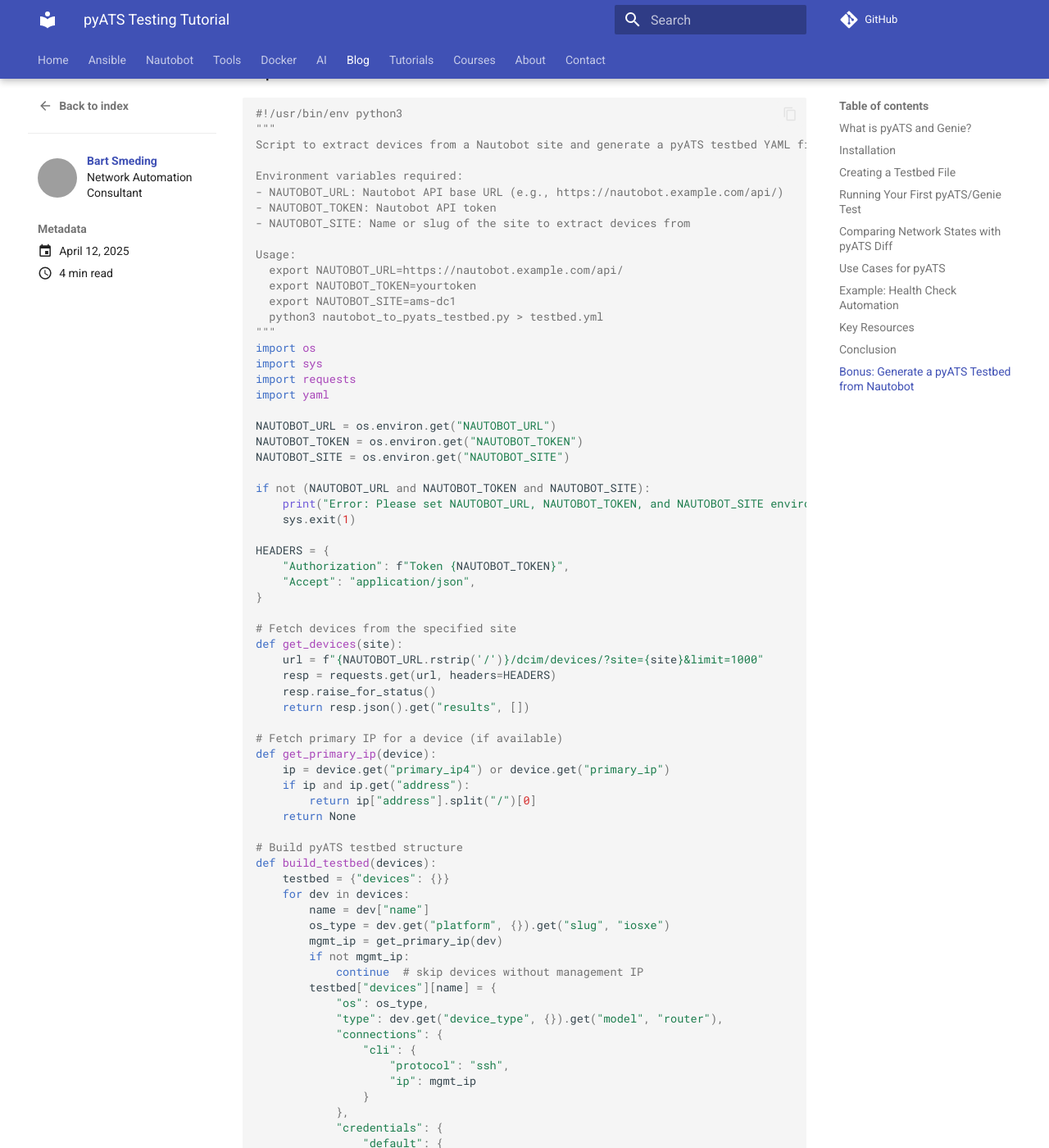
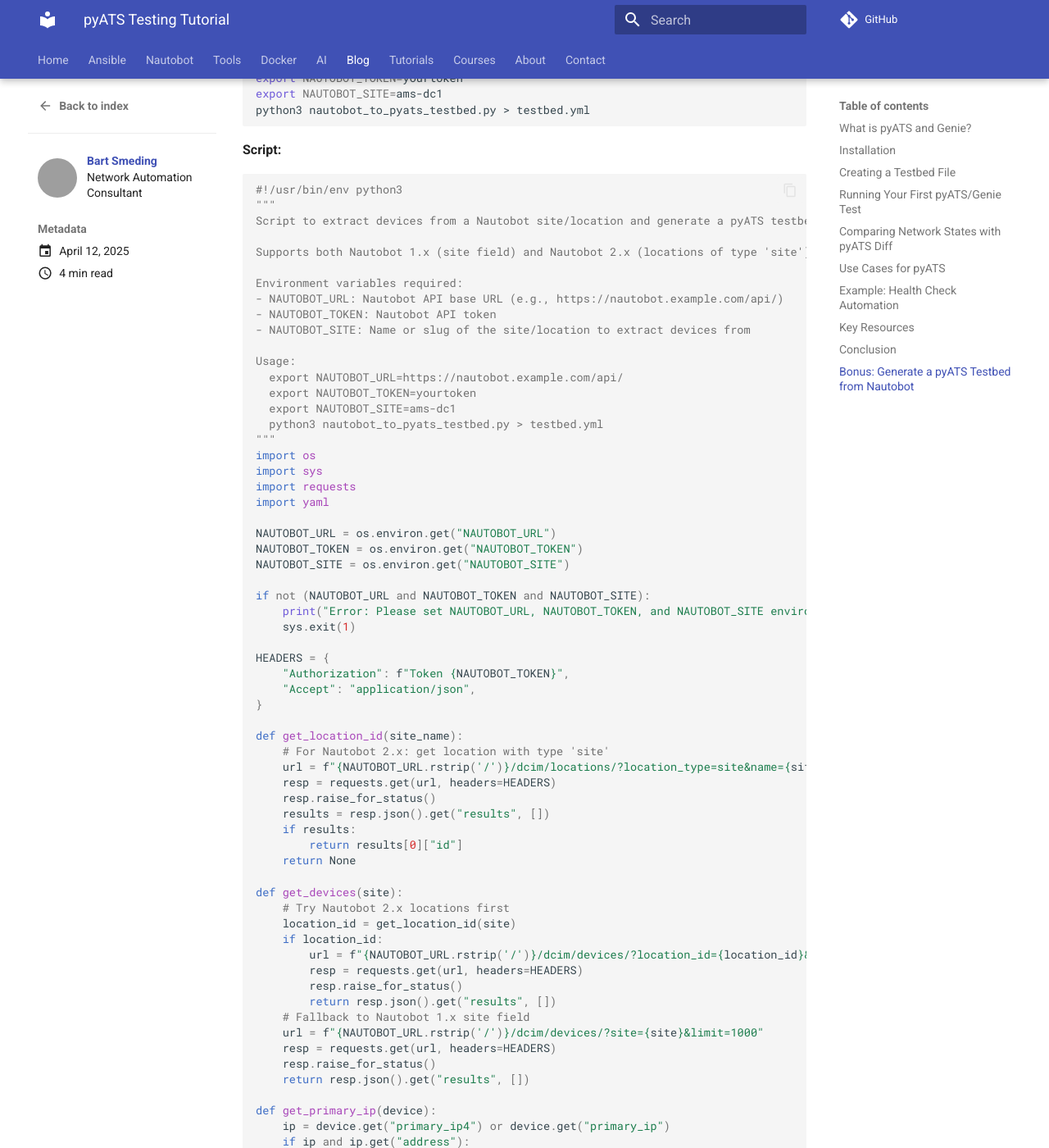
Before and after one commit to bsmeding/bsmeding.github.io, an MkDocs documentation site: the page built from docs/blog/posts/2025/2025-04-12-pyats-testing-tutorial.md, in a window 1280 px wide and 1400 px high, scrolled down 3486 px. Shown: the whole window at 82% size. Built offline with MkDocs 1.6.1 and Material for MkDocs 9.7.7, drawn with Linux system fonts in a browser that asks for light colours; comment, search, counter and statistics services are not loaded; some of the changed text lies outside the part shown; grey boxes are pictures that could not be loaded.

````diff
--- a/docs/blog/posts/2025/2025-04-12-pyats-testing-tutorial.md
+++ b/docs/blog/posts/2025/2025-04-12-pyats-testing-tutorial.md
@@ -122,6 +122,8 @@
 
 You can automate the creation of your pyATS testbed file by extracting device data directly from Nautobot. The script below connects to Nautobot using environment variables for the URL, API token, and site name, and outputs a testbed YAML file for use with pyATS.
 
+> **Note:** For Nautobot 2.x and later, "sites" are now locations of type `site`. The script below supports both Nautobot 1.x (using the `site` field) and Nautobot 2.x (using the `location` field with type `site`).
+
 **Usage:**
 ```bash
 export NAUTOBOT_URL=https://nautobot.example.com/api/
@@ -134,12 +136,14 @@
 ```python
 #!/usr/bin/env python3
 """
-Script to extract devices from a Nautobot site and generate a pyATS testbed YAML file.
+Script to extract devices from a Nautobot site/location and generate a pyATS testbed YAML file.
+
+Supports both Nautobot 1.x (site field) and Nautobot 2.x (locations of type 'site').
 
 Environment variables required:
 - NAUTOBOT_URL: Nautobot API base URL (e.g., https://nautobot.example.com/api/)
 - NAUTOBOT_TOKEN: Nautobot API token
-- NAUTOBOT_SITE: Name or slug of the site to extract devices from
+- NAUTOBOT_SITE: Name or slug of the site/location to extract devices from
 
 Usage:
   export NAUTOBOT_URL=https://nautobot.example.com/api/
@@ -165,21 +169,36 @@
     "Accept": "application/json",
 }
 
-# Fetch devices from the specified site
+def get_location_id(site_name):
+    # For Nautobot 2.x: get location with type 'site'
+    url = f"{NAUTOBOT_URL.rstrip('/')}/dcim/locations/?location_type=site&name={site_name}"
+    resp = requests.get(url, headers=HEADERS)
+    resp.raise_for_status()
+    results = resp.json().get("results", [])
+    if results:
+        return results[0]["id"]
+    return None
+
 def get_devices(site):
+    # Try Nautobot 2.x locations first
+    location_id = get_location_id(site)
+    if location_id:
+        url = f"{NAUTOBOT_URL.rstrip('/')}/dcim/devices/?location_id={location_id}&limit=1000"
+        resp = requests.get(url, headers=HEADERS)
+        resp.raise_for_status()
+        return resp.json().get("results", [])
+    # Fallback to Nautobot 1.x site field
     url = f"{NAUTOBOT_URL.rstrip('/')}/dcim/devices/?site={site}&limit=1000"
     resp = requests.get(url, headers=HEADERS)
     resp.raise_for_status()
     return resp.json().get("results", [])
 
-# Fetch primary IP for a device (if available)
 def get_primary_ip(device):
     ip = device.get("primary_ip4") or device.get("primary_ip")
     if ip and ip.get("address"):
         return ip["address"].split("/")[0]
     return None
 
-# Build pyATS testbed structure
 def build_testbed(devices):
     testbed = {"devices": {}}
     for dev in devices:
@@ -209,7 +228,7 @@
 if __name__ == "__main__":
     devices = get_devices(NAUTOBOT_SITE)
     if not devices:
-        print(f"No devices found for site '{NAUTOBOT_SITE}'.", file=sys.stderr)
+        print(f"No devices found for site/location '{NAUTOBOT_SITE}'.", file=sys.stderr)
         sys.exit(1)
     testbed = build_testbed(devices)
     yaml.dump(testbed, sys.stdout, default_flow_style=False, sort_keys=False)
````
Also changed, not shown: docs/scripts/nautobot_to_pyats_testbed.py (+23 -6 lines).
